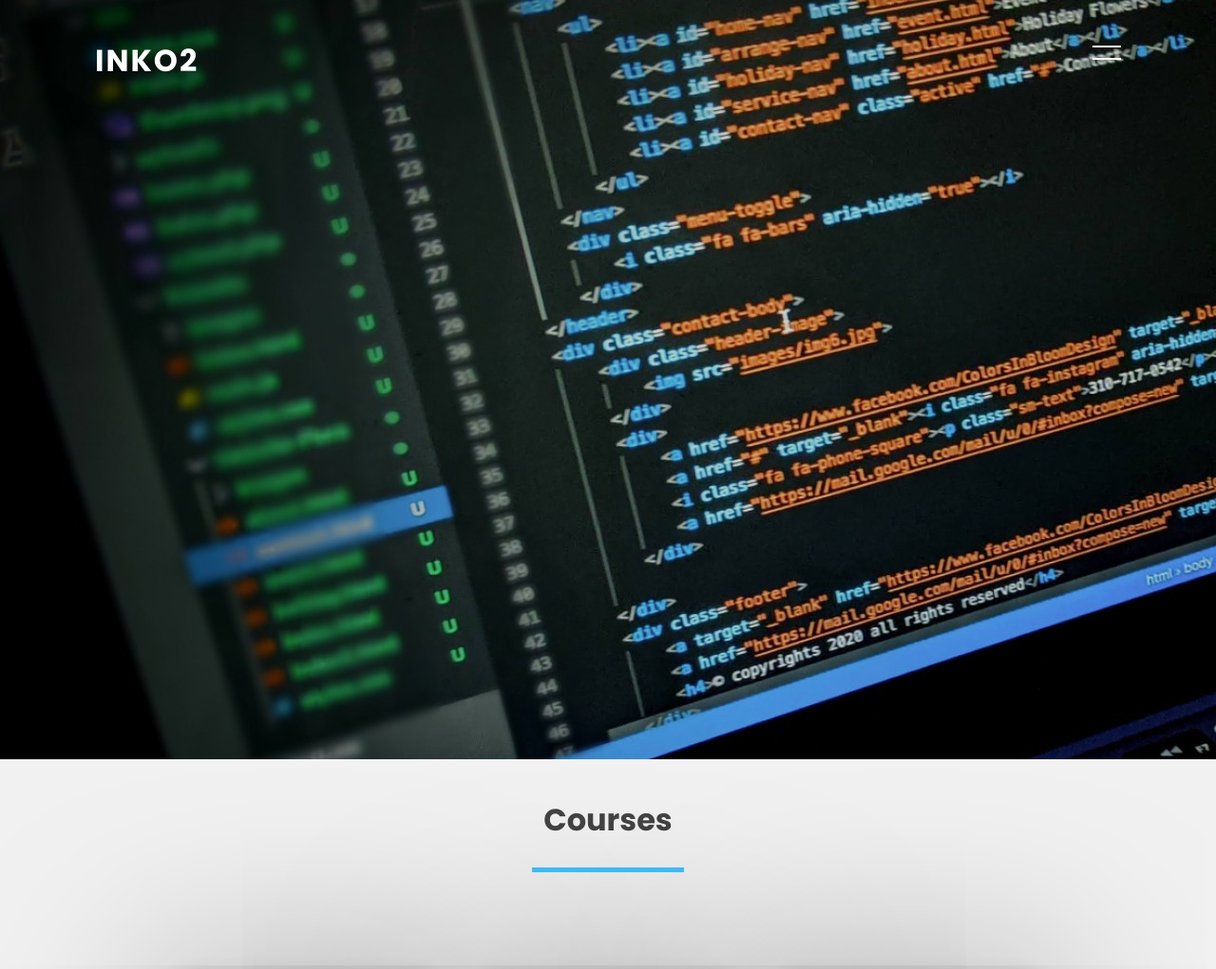
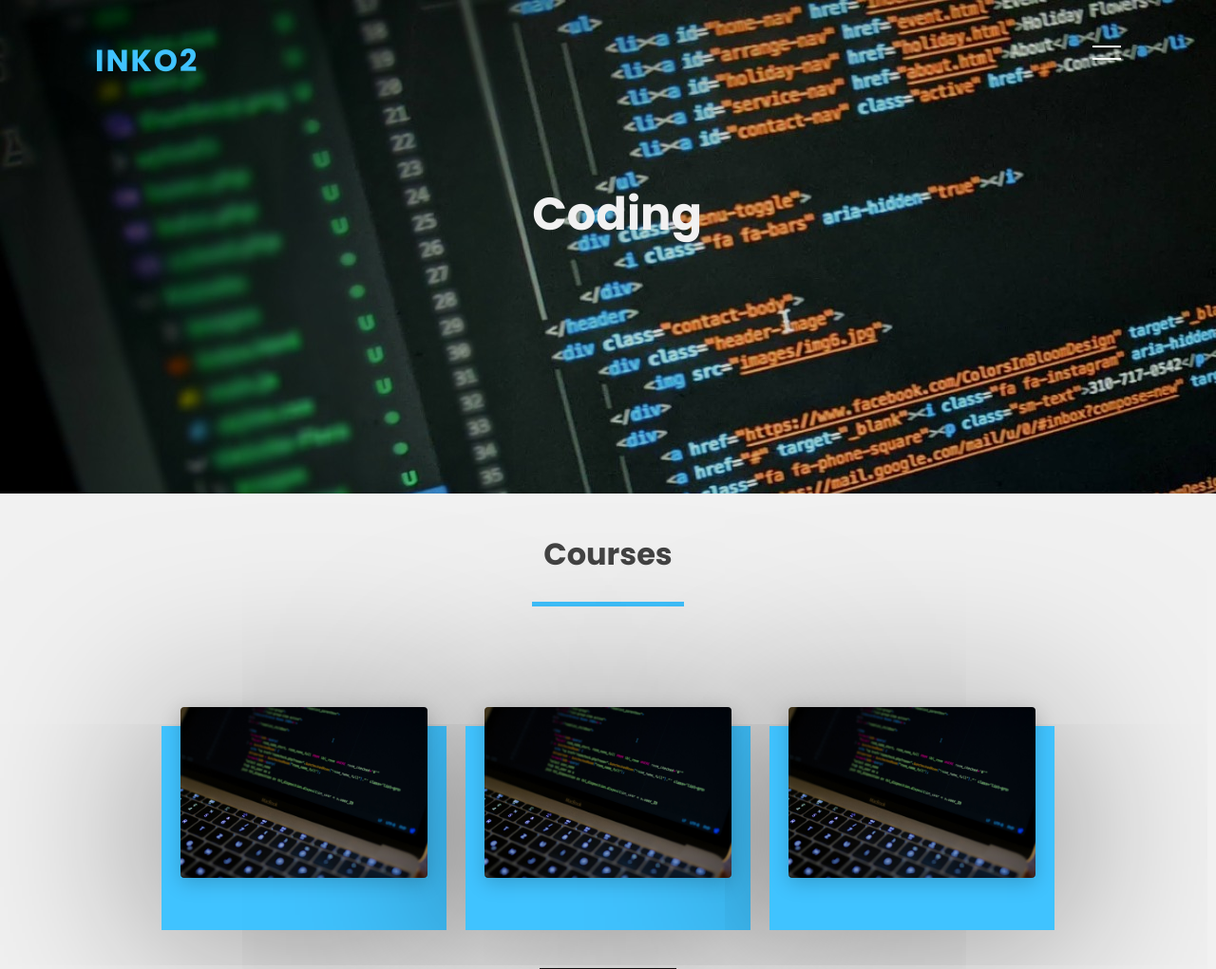
Before and after one commit to inko2coding/inko2-website, a PHP site: page /html/coding.html in a window 1280 px wide. Shown: the top 1021 px of the page at 95% size. Run offline with PHP 8.4, Linux system fonts and the light colour scheme; some libraries are stand-ins or nearby versions.

Commit message:
Made a few changes to sizing and text in the other nav, and other banner

```diff
--- a/css/index.css
+++ b/css/index.css
@@ -25,12 +25,36 @@ header {
 header .logo {
     position: relative;
     font-weight: 700;
-    color: #fff;
+    color: #40c3ff;
     text-decoration: none;
     font-size: 2em;
     text-transform: uppercase;
     letter-spacing: 2px;
     transition: 0.6s;
+}
+
+header h2 {
+    color: #f1f1f1;
+    position: relative;
+    top: 150px;
+    font-size: 48px;
+    left: -30px;
+    animation: modify-header 1s 500ms forwards ease;
+    visibility: hidden;
+    opacity: 0;
+}
+
+@keyframes modify-header {
+    0% {
+        opacity: 0;
+        visibility: hidden;
+        transform: translateX(-200px);
+    }
+    100% {
+        opacity: 1;
+        visibility: visible;
+        transform: translateX(0px);
+    }
 }
 
 header #toggle {
@@ -86,7 +110,7 @@ header #toggle:after {
 .banner-other {
     position: relative;
     width: 100%;
-    height: 100vh;
+    height: 65vh;
     padding: 100px;
     background: url(../images/home-banner.jpg);
     display: flex;
@@ -126,8 +150,8 @@ header #toggle:after {
     top: 0;
     right: 0;
     width: 400px;
-    max-height: 50vh;
-    min-height: 50%;
+    max-height: 65vh;
+    min-height: 65%;
     background: #40c3ff;
     z-index: 1;
     display: grid;
@@ -135,28 +159,33 @@ header #toggle:after {
     transition: 0.5s;
 }
 
-#navigation.active {
+#navigation.active,
+#navigation-other.active {
     right: 0;
 }
 
-#navigation ul {
+#navigation ul,
+#navigation-other ul {
     position: relative;
     display: flex;
     flex-direction: column;
     align-items: center;
 }
 
-#navigation ul li {
+#navigation ul li,
+#navigation-other ul li {
     list-style: none;
     transition: 0.3s;
 }
 
-#navigation ul li:hover {
+#navigation ul li:hover,
+#navigation-other ul li:hover {
     font-size: 20px;
     transition: 0.3s;
 }
 
-#navigation ul li a {
+#navigation ul li a,
+#navigation-other ul li a {
     color: #fff;
     text-decoration: none;
     display: inline-block;
@@ -246,10 +275,12 @@ header #toggle:after {
     .banner.active {
         transform: translateX(-250px);
     }
-    #navigation {
+    #navigation,
+    #navigation-other {
         width: 250px;
     }
-    #navigation ul li a {
+    #navigation ul li a,
+    #navigation-other ul li a {
         font-size: 1.5em;
         margin: 5px 0;
     }
--- a/html/coding.html
+++ b/html/coding.html
@@ -13,11 +13,12 @@
 <body>
     <sectoin class="banner-other" id="sec">
         <header>
-            <a href="#" class="logo">INKO2</a>
+            <a href="home.html" class="logo">INKO2</a>
+            <h2>Coding</h2>
             <div id="toggle" onclick="toggle()"></div>
         </header>
     </sectoin>
-    <div id="navigation">
+    <div id="navigation-other">
         <ul>
             <li><a href="#">Home</a></li>
             <li><a href="coding.html">Coding</a></li>
@@ -109,7 +110,7 @@
 <script type="text/javascript">
     function toggle() {
         var sec = document.getElementById('sec');
-        var nav = document.getElementById('navigation');
+        var nav = document.getElementById('navigation-other');
         sec.classList.toggle('active')
         nav.classList.toggle('active')
     }
```
